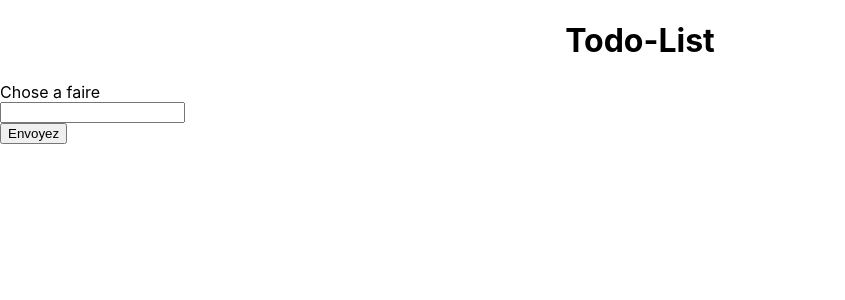
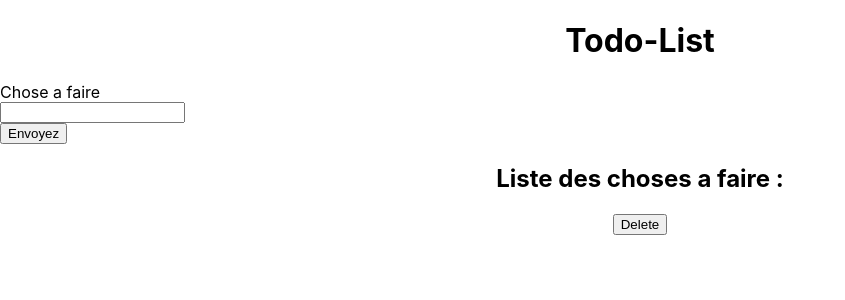
Before and after one commit to DevTrotter/TodoTrain, a React (Create React App) app: page / in a window 1280 px wide. Both pictures are taken after a click on the button "Envoyez". Shown: the top 300 px of the page, without its empty margins (0-845 px from the left). Built offline with nearby package versions, Linux system fonts and the light colour scheme.

Commit message:
app tech finish

```diff
--- a/src/App.js
+++ b/src/App.js
@@ -1,12 +1,18 @@
 import './App.css';
+import {useState} from 'react'
 import { Add } from './components/Add/Add';
 import { Header } from './components/Header/Header';
+import { List } from './components/List/List'
+
 
 function App() {
+  const [arrayTask , setArrayTask] = useState([])
+
   return (
     <div className="App">
       <Header/>
-      <Add/>
+      <Add arrayTask={arrayTask} setArrayTask={setArrayTask}/>
+      <List arrayTask={arrayTask} setArrayTask={setArrayTask}/>
     </div>
   );
 }
--- a/src/components/Add/Add.js
+++ b/src/components/Add/Add.js
@@ -1,12 +1,23 @@
-import React from 'react'
+import {useState} from 'react'
 import StyledAdd from './StyledAdd'
 
-export const Add = () => {
+export const Add = ({arrayTask, setArrayTask}) => {
+    const [dataInput , setDataInput] = useState('')
+
+    const handleInput = (e) => {
+        setDataInput(e.target.value)
+    }
+
+    const handleClick = () => {
+        setArrayTask([...arrayTask, dataInput])
+        setDataInput('')
+    }
+
     return (
         <StyledAdd>
             <span>Chose a faire</span>
-            <input type="text" id="add" name="add" required/>
-            <button>Envoyez</button>
+            <input onInput={handleInput} type="text" id="add" name="add" value={dataInput} required/>
+            <button onClick={handleClick}>Envoyez</button>
         </StyledAdd>
     )
 }
--- a/src/components/List/List.js
+++ b/src/components/List/List.js
@@ -1,11 +1,20 @@
 import React from 'react'
 import StyledList from './StyledList'
+import { Task } from '../Task/Task'
 
-export const List = () => {
+export const List = ({arrayTask, setArrayTask}) => {
     return (
         <StyledList>
             <h1>Liste des choses a faire :</h1>
-
+            {
+                arrayTask.map(task =>
+                    <Task
+                        task={task}
+                        setArrayTask={setArrayTask}
+                        arrayTask={arrayTask}
+                    />
+                )
+            }
         </StyledList>
     )
 }
--- a/src/components/List/StyledList.js
+++ b/src/components/List/StyledList.js
@@ -1,4 +1,4 @@
-import style from "styled-components";
+import styled from "styled-components";
 
 const StyledList = styled.section`
 
--- /dev/null
+++ b/src/components/Task/StyledTask.js
@@ -0,0 +1,7 @@
+import styled from "styled-components";
+
+const StyledTask = styled.div`
+
+`
+
+export default StyledTask
--- /dev/null
+++ b/src/components/Task/Task.js
@@ -0,0 +1,15 @@
+import React from 'react'
+import StyledTask from './StyledTask'
+
+export const Task = ({task, setArrayTask, arrayTask}) => {
+    const handleDelete = () => {
+        const arrayfiltered = arrayTask.filter(item => item !== `${task}`)
+        setArrayTask(arrayfiltered)
+    }
+    return (
+        <StyledTask>
+            <span>{task}</span>
+            <button onClick={handleDelete}>Delete</button>
+        </StyledTask>
+    )
+}
```
